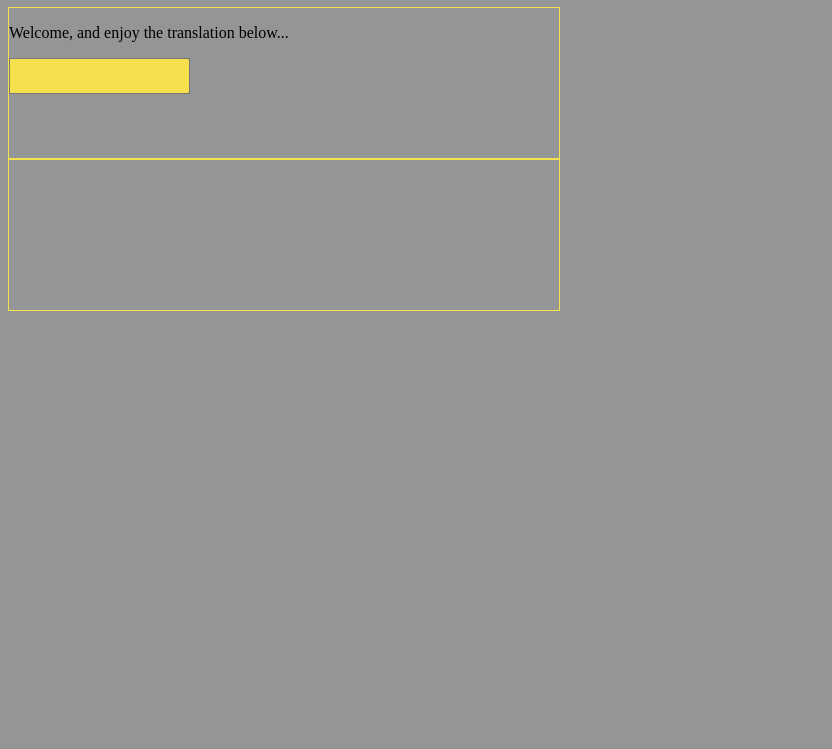
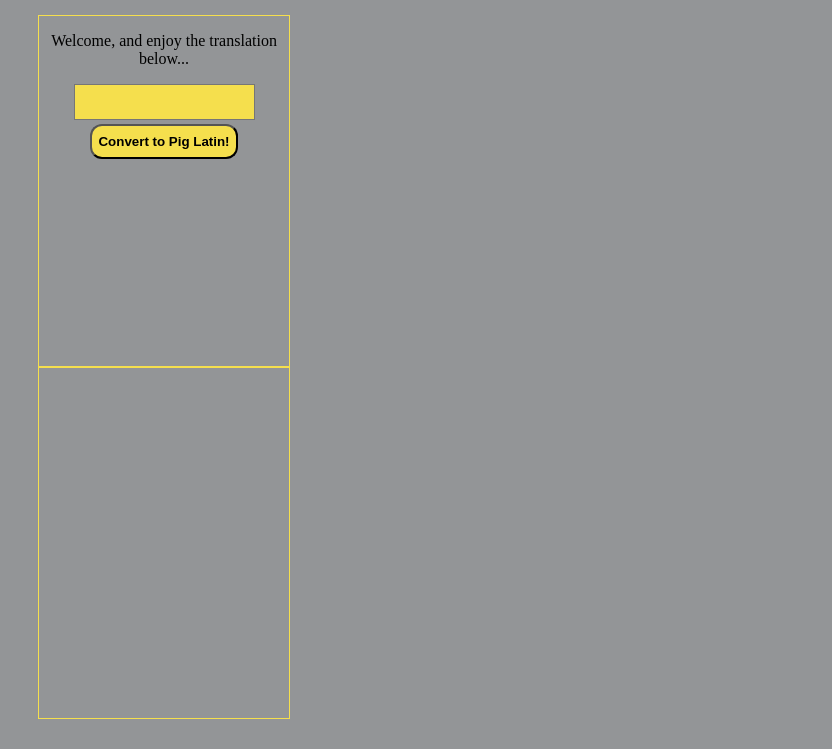
Before and after one commit to EddieCrochet/Portfolio, a plain HTML site: page games/PigLatin/PigLatin.html in a window 1280 px wide. Shown: the part 73-822 px from the top of the page, without its empty margins (0-832 px from the left). Before the commit the page ends 800 px from the top, so only its background shows below. Drawn offline with Linux system fonts and the light colour scheme.

Commit message:
made a very pretty button!

```diff
--- a/games/PigLatin/PigLatin.css
+++ b/games/PigLatin/PigLatin.css
@@ -1,5 +1,11 @@
+html {
+    text-align:center;
+}
 body {
     background-color: #939597;
+}
+main{
+    margin:30px;
 }
 textarea {
     outline:none;
@@ -8,12 +14,16 @@ textarea {
 }
 .shared {
     border: 1px solid #F5DF4D;
+    height:350px;
+    width:250px;
 }
-article{
-    height:150px;
-    width:550px;
+button {
+    background-color: #F5DF4D;
+    border-radius: 12px;
+    transition-duration: 0.6s;
+    height:35px;
 }
-section{
-    height:150px;
-    width:550px;
+button:hover {
+    background-color:#ffffcc;
+    box-shadow: 0 12px 16px 0 rgba(0,0,0,0.24), 0 17px 50px 0 rgba(0,0,0,0.19);
 }
--- a/games/PigLatin/PigLatin.html
+++ b/games/PigLatin/PigLatin.html
@@ -11,6 +11,7 @@
     <header>
         <h1>Pig Latin Converter</h1>
     </header>
+    <main>
         <article class="shared">
             <p>Welcome, and enjoy the translation below...</p>
             <!-- Amazing work around for text area sizing below I found!! oninput!-->
@@ -18,10 +19,12 @@
                 placeholder="Enter text to be converted here..."
                 oninput='this.style.height = "";this.style.height = this.scrollHeight + "px"'>
             </textarea>
+            <button type="button"><b>Convert to Pig Latin!</b></button>
         </article>
         <section class="shared">
 
         </section>
+    </main>
 <script src="PigLatin.js"></script>
 </body>
 </html>
```
Lines whose indentation alone changed are shown as unchanged.
